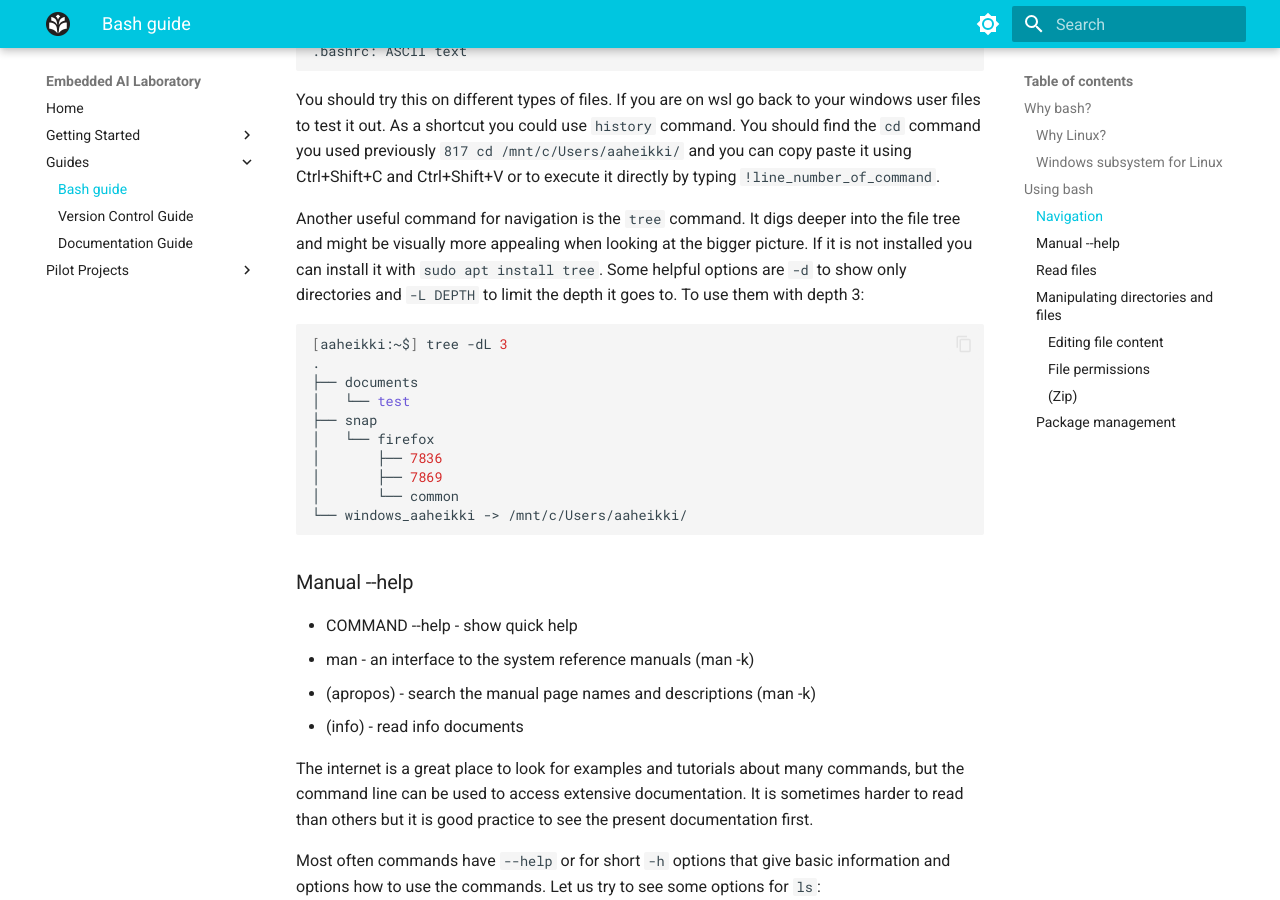
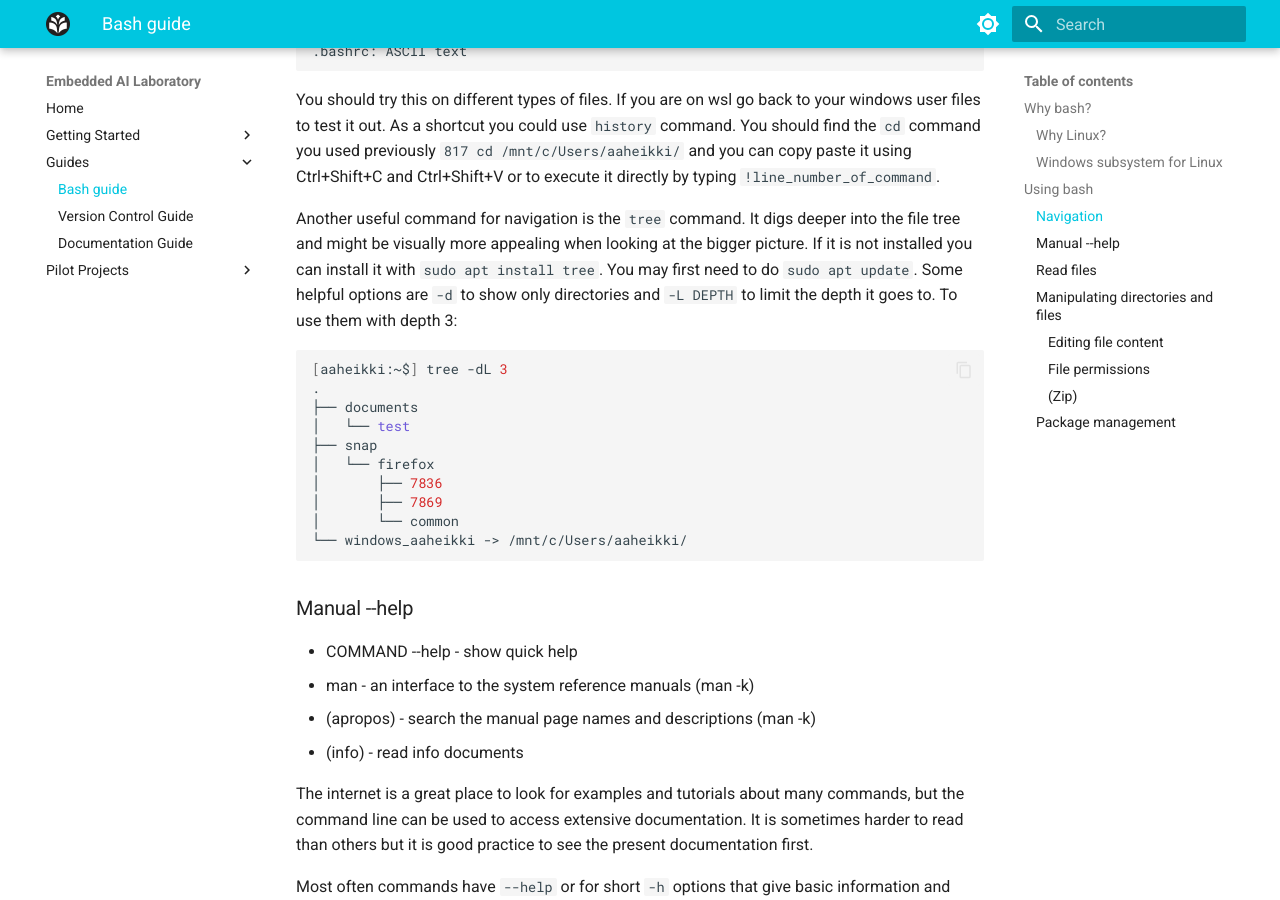
Before and after one commit to aaheikki/embedded_ai_lab, an MkDocs documentation site: the page built from docs/bash_guide.md, in a window 1280 px wide and 900 px high, scrolled down 3718 px. Built offline with MkDocs 1.6.1 and Material for MkDocs 9.7.7, drawn with Linux system fonts in a browser that asks for light colours.

Commit message:
Additional information on installing tree command

```diff
--- a/docs/bash_guide.md
+++ b/docs/bash_guide.md
@@ -116,7 +116,7 @@ Using the <code>file</code> command you can identify which type of a file is
 ~~~
 You should try this on different types of files. If you are on wsl go back to your windows user files to test it out. As a shortcut you could use <code>history</code> command. You should find the <code>cd</code> command you used previously <code>817  cd /mnt/c/Users/aaheikki/</code> and you can copy paste it using Ctrl+Shift+C and Ctrl+Shift+V or to execute it directly by typing <code>!line_number_of_command</code>.
 
-Another useful command for navigation is the <code>tree</code> command. It digs deeper into the file tree and might be visually more appealing  when looking at the bigger picture. If it is not installed you can install it with <code>sudo apt install tree</code>. Some helpful options are <code>-d</code> to show only directories and <code>-L DEPTH</code> to limit the depth it goes to. To use them with depth 3:
+Another useful command for navigation is the <code>tree</code> command. It digs deeper into the file tree and might be visually more appealing  when looking at the bigger picture. If it is not installed you can install it with <code>sudo apt install tree</code>. You may first need to do <code>sudo apt update</code>. Some helpful options are <code>-d</code> to show only directories and <code>-L DEPTH</code> to limit the depth it goes to. To use them with depth 3:
 ~~~bash
 [aaheikki:~$] tree -dL 3
 .
```
